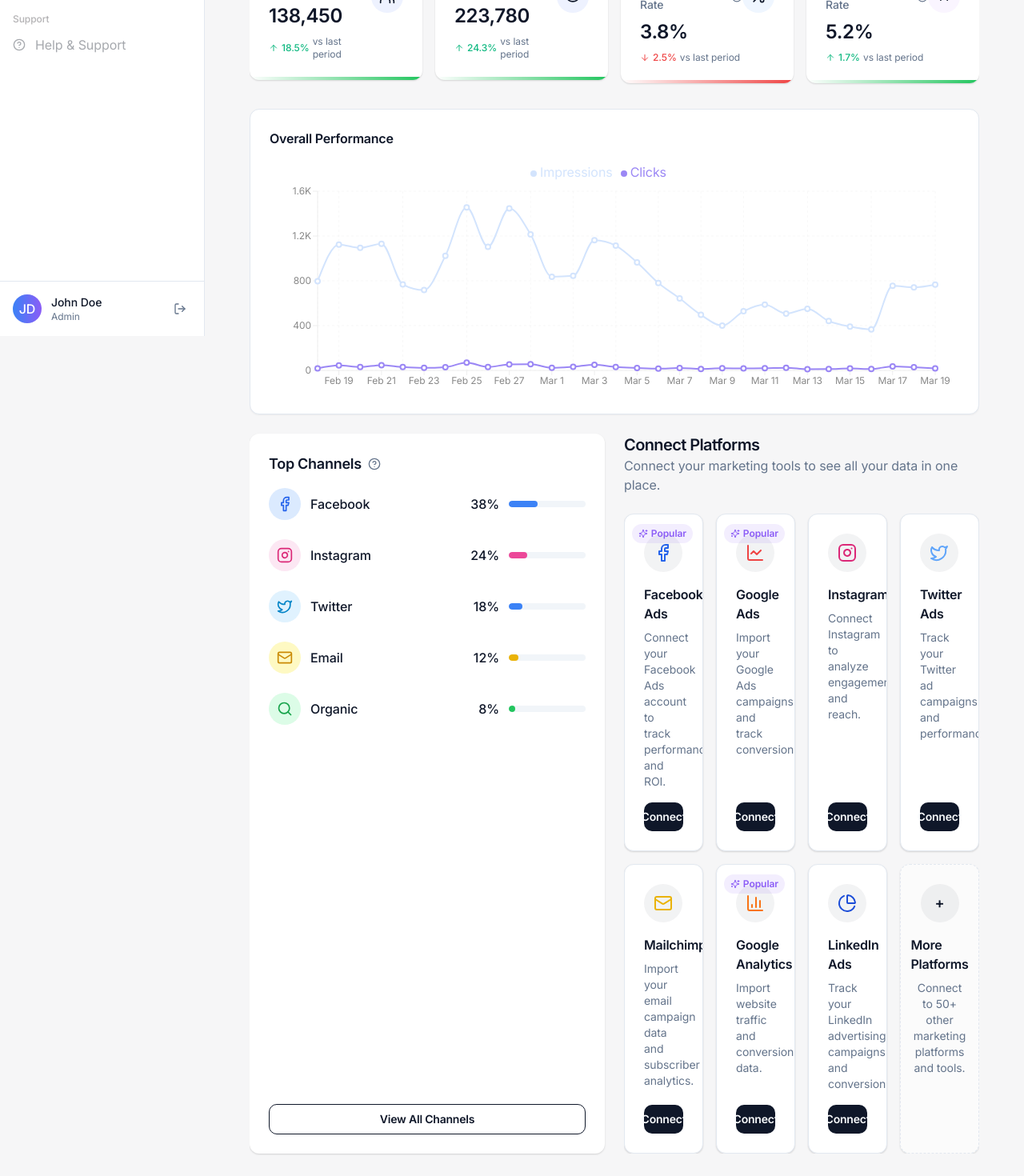
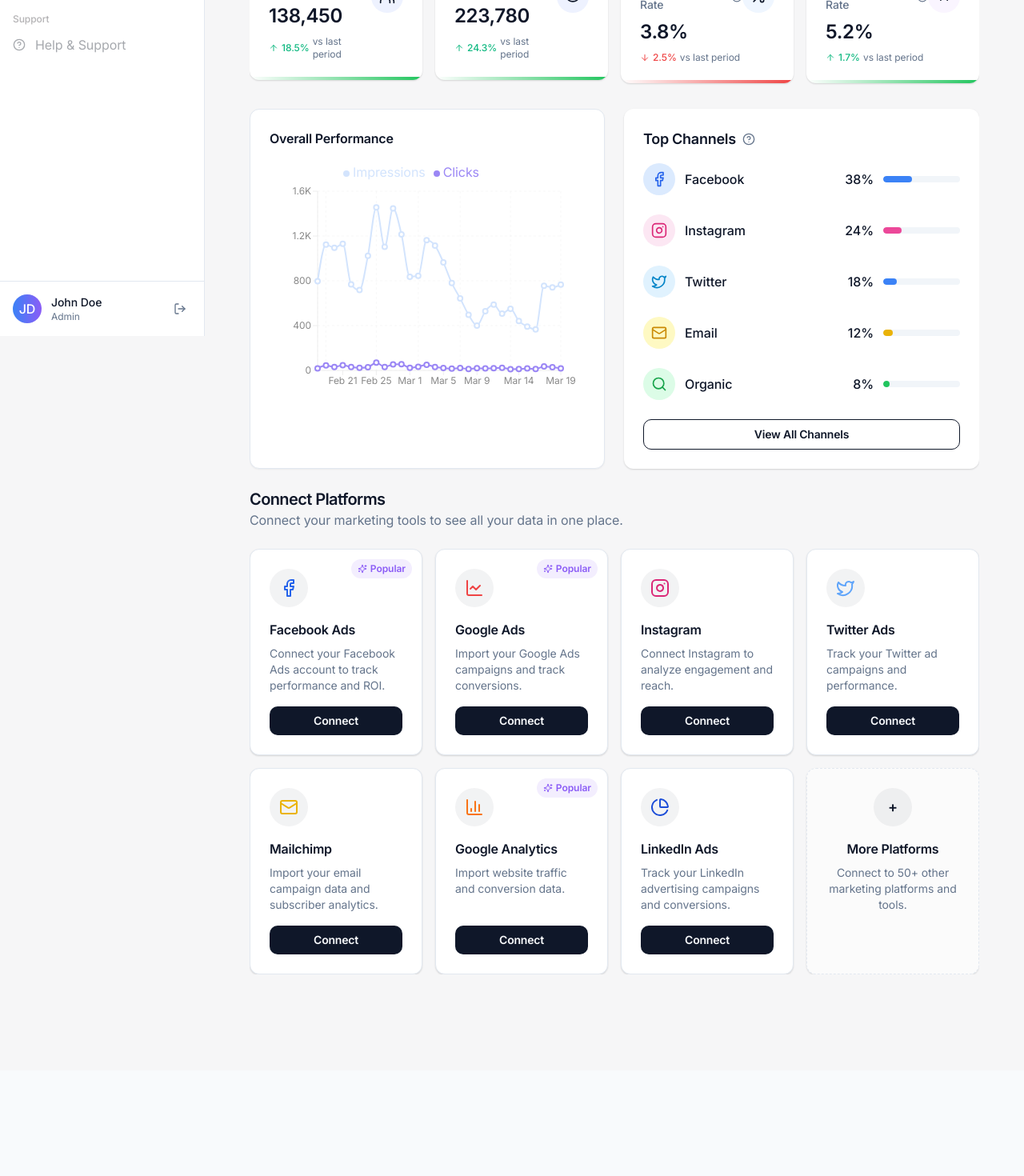
Before and after one commit to Scalevo-GmbH/unify-tracker, a React (Vite) app: page / in a window 1280 px wide. Shown: the part 380-1850 px from the top of the page at 80% size. After the commit the page ends 1718 px from the top, so only its background shows below. Built offline with nearby package versions, Linux system fonts and the light colour scheme; a web font is replaced by a local one.

Commit message:
Refactor dashboard layout
Rearrange dashboard components to display the performance chart, top channels, and integration cards in the desired layout.

```diff
--- a/src/components/dashboard/DashboardTabs.tsx
+++ b/src/components/dashboard/DashboardTabs.tsx
@@ -58,6 +58,7 @@ const DashboardTabs: React.FC<DashboardTabsProps> = ({
       <TabsContent value="overview" className="space-y-6 pb-8">
         <TypedDashboardMetrics dateRange={dateRange} />
 
+        <div className="grid grid-cols-1 lg:grid-cols-2 gap-6">
           <Card>
             <CardHeader className="pb-2">
               <CardTitle className="text-base font-medium">{t('overallPerformance')}</CardTitle>
@@ -67,10 +68,10 @@ const DashboardTabs: React.FC<DashboardTabsProps> = ({
             </CardContent>
           </Card>
 
-        <div className="grid grid-cols-1 lg:grid-cols-2 gap-6">
           <TypedTopChannels dateRange={dateRange} />
+        </div>
+
         <ConnectPlatforms onOpenModal={onOpenModal} />
-        </div>
       </TabsContent>
 
       <TabsContent value="campaigns" className="pb-8">
```
Also changed, not shown: src/components/dashboard/TopChannels.tsx (+6 -1 lines). Lines whose indentation alone changed are shown as unchanged.
